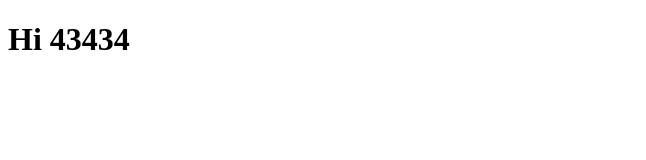
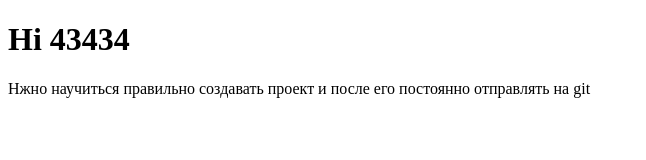
Before and after one commit to ChroMari/project-test, a website: page index.html in a window 1280 px wide. Shown: the whole page, without its empty margins (0-646 px from the left). Drawn offline with Linux system fonts and the light colour scheme.

Commit message:
Создала текстовое поле в index.html странице

```diff
--- a/index.html
+++ b/index.html
@@ -7,5 +7,9 @@
 </head>
 <body>
   <h1>Hi 43434</h1>
+
+  <p>
+    Нжно научиться правильно создавать проект и после его постоянно отправлять на git
+  </p>
 </body>
 </html>
```
